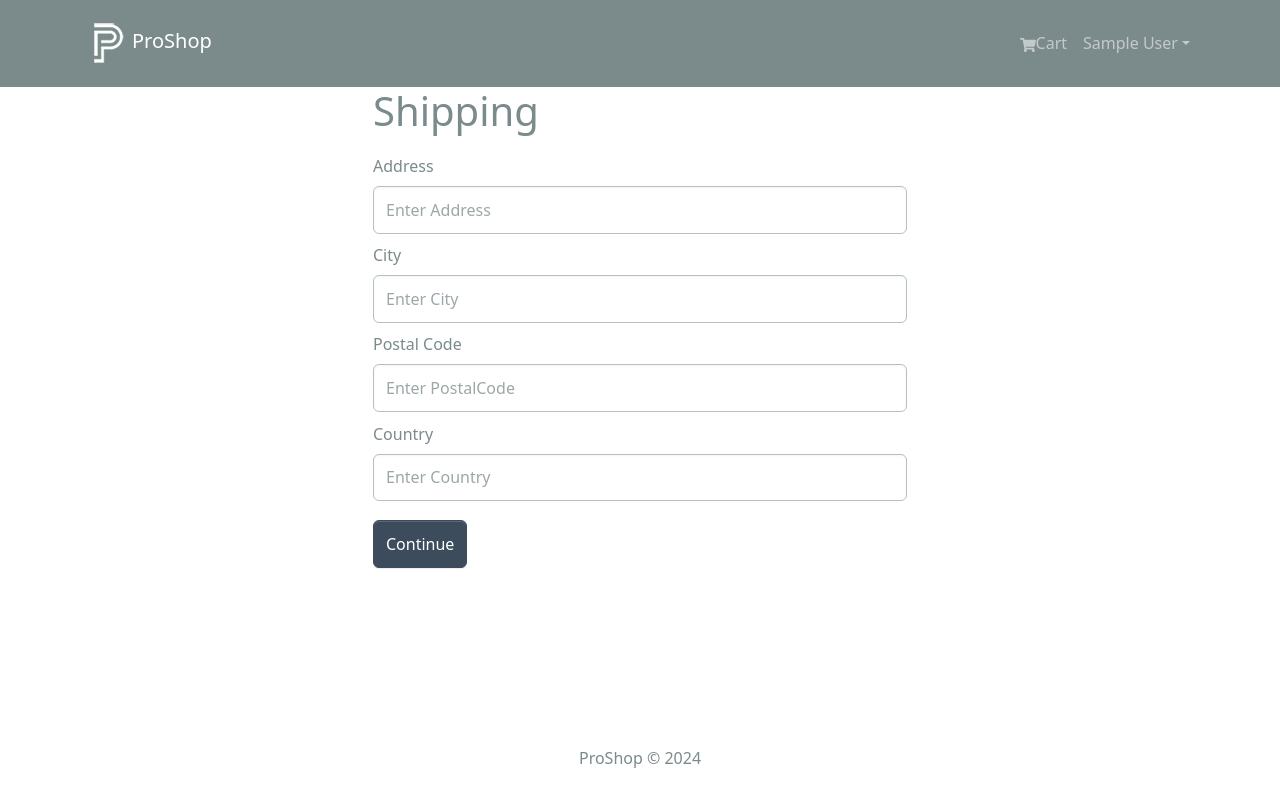
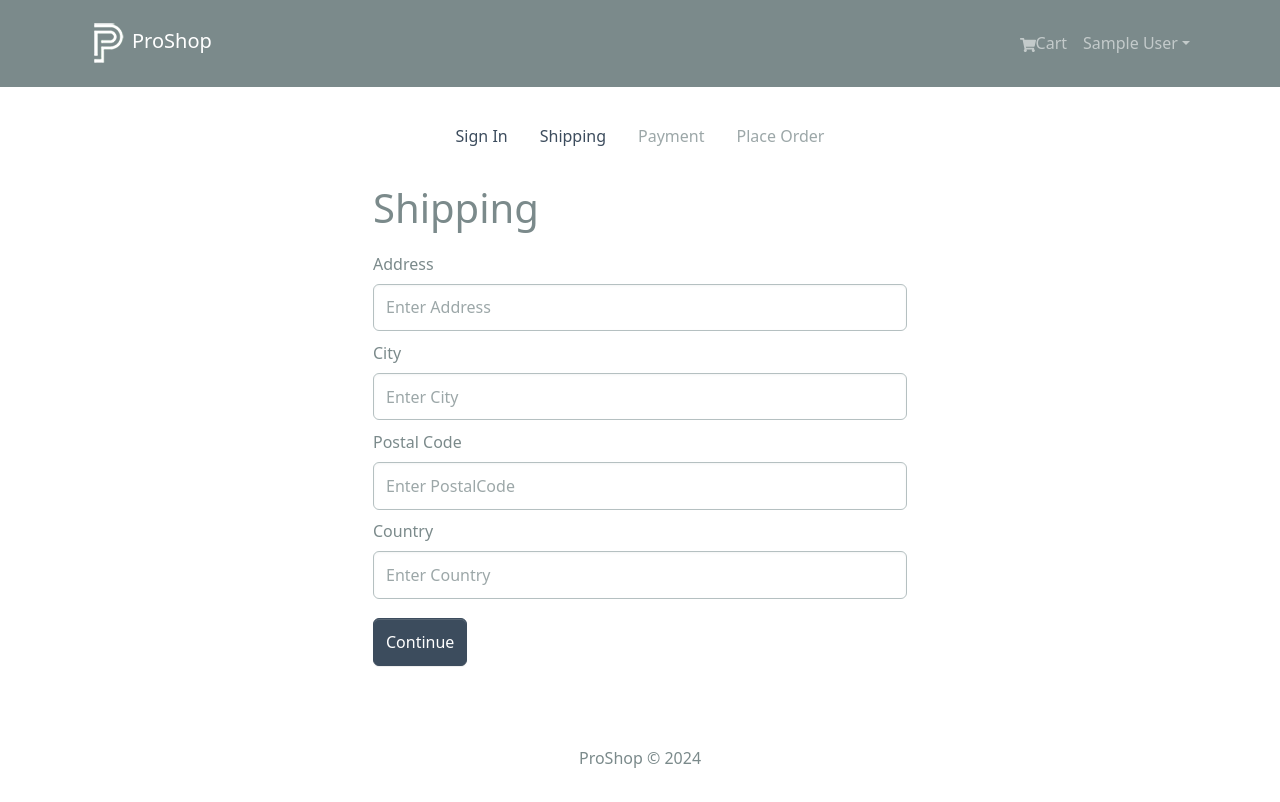
Before and after one commit to HAWKZ4/ProShop, a React (Create React App) app in the folder frontend/: page /shipping in a window 1280 px wide. Shown: the top 802 px of the page. Built offline with nearby package versions, Linux system fonts and the light colour scheme; sample sign-in values are in the browser's storage; the HTML template or start-up script is replaced by a standard one.

Commit message:
feat(CheckoutSteps): Implement CheckoutSteps component for better user expreience while placing orders and provide it to ShippingComponent

```diff
--- /dev/null
+++ b/frontend/src/components/CheckoutStep.jsx
@@ -0,0 +1,47 @@
+import { Nav } from "react-bootstrap";
+import { LinkContainer } from "react-router-bootstrap";
+
+const CheckoutStep = ({ step1, step2, step3, step4 }) => {
+  return (
+    <Nav className="justify-content-center my-4">
+      <Nav.Item>
+        {step1 ? (
+          <LinkContainer to="/login">
+            <Nav.Link>Sign In</Nav.Link>
+          </LinkContainer>
+        ) : (
+          <Nav.Link disabled>Sign In</Nav.Link>
+        )}
+      </Nav.Item>
+      <Nav.Item>
+        {step2 ? (
+          <LinkContainer to="/shipping">
+            <Nav.Link>Shipping</Nav.Link>
+          </LinkContainer>
+        ) : (
+          <Nav.Link disabled>Shipping</Nav.Link>
+        )}
+      </Nav.Item>
+      <Nav.Item>
+        {step3 ? (
+          <LinkContainer to="/payment">
+            <Nav.Link>Payment</Nav.Link>
+          </LinkContainer>
+        ) : (
+          <Nav.Link disabled>Payment</Nav.Link>
+        )}
+      </Nav.Item>
+      <Nav.Item>
+        {step4 ? (
+          <LinkContainer to="/placeorder">
+            <Nav.Link>Place Order</Nav.Link>
+          </LinkContainer>
+        ) : (
+          <Nav.Link disabled>Place Order</Nav.Link>
+        )}
+      </Nav.Item>
+    </Nav>
+  );
+};
+
+export default CheckoutStep;
--- a/frontend/src/screens/ShippingScreen.jsx
+++ b/frontend/src/screens/ShippingScreen.jsx
@@ -4,6 +4,7 @@
 import FormContainer from "../components/FormContainer";
 import { useNavigate } from "react-router-dom";
 import { saveShippingAddress } from "../slices/cartSlice";
+import CheckoutStep from "../components/CheckoutStep";
 
 const ShippingScreen = () => {
   const cart = useSelector((state) => state.cart);
@@ -25,6 +26,7 @@
 
   return (
     <FormContainer>
+      <CheckoutStep step1 step2 />
       <h1>Shipping</h1>
       <Form onSubmit={submitHandler}>
         <Form.Group controlId="address" className="my-2">
```
